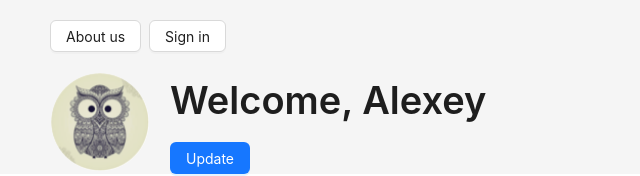
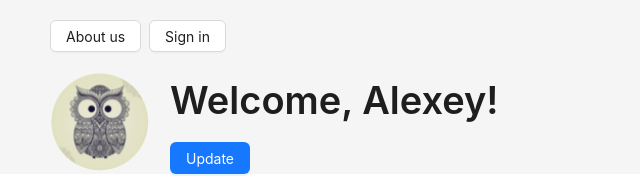
Before and after one commit to alexandergoncharov/frontendTask, a React (Create React App) app: page /profile in a window 1280 px wide. Shown: the top 176 px of the page, without its empty margins (0-640 px from the left). Built offline with nearby package versions, Linux system fonts and the light colour scheme.

Commit message:
Fix welcome title

```diff
--- a/src/pages/Profile.tsx
+++ b/src/pages/Profile.tsx
@@ -9,7 +9,7 @@ const Profile = () => {
     <div className="profile">
       <Avatar size={100} src={userLogo} />
       <div className="welcome">
-        <Title className="welcome-title">Welcome, {name}</Title>
+        <Title className="welcome-title">Welcome, {name}!</Title>
         <Button type="primary">Update</Button>
       </div>
     </div>
```
